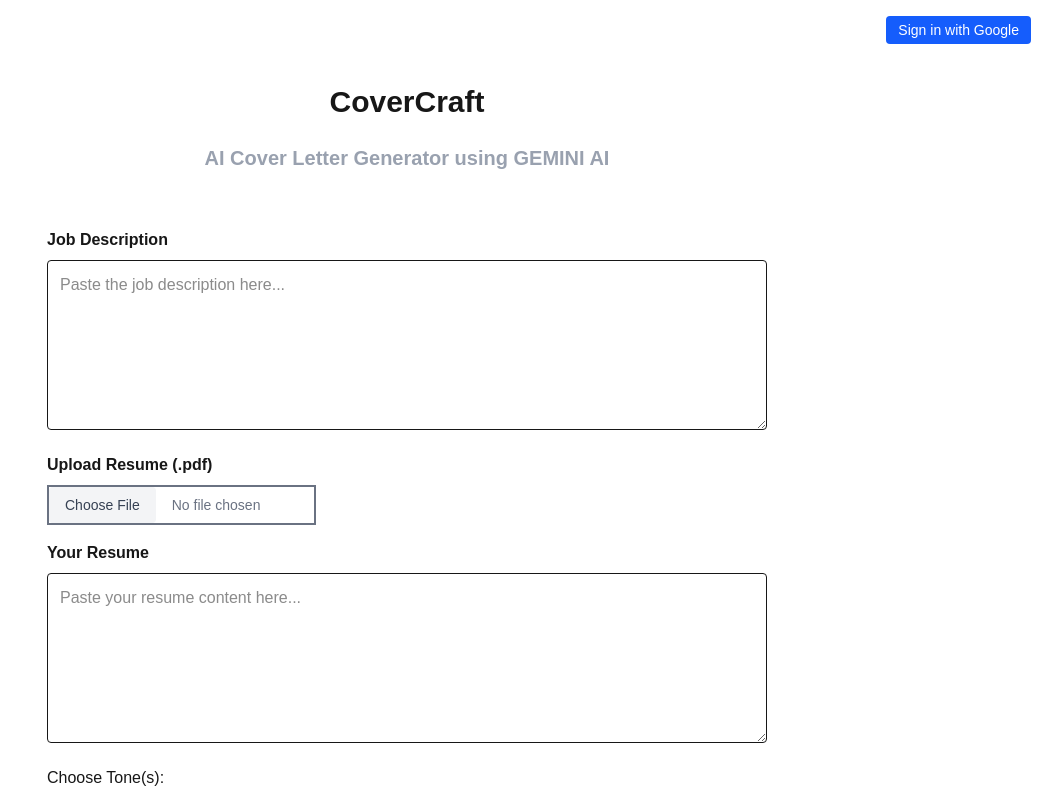
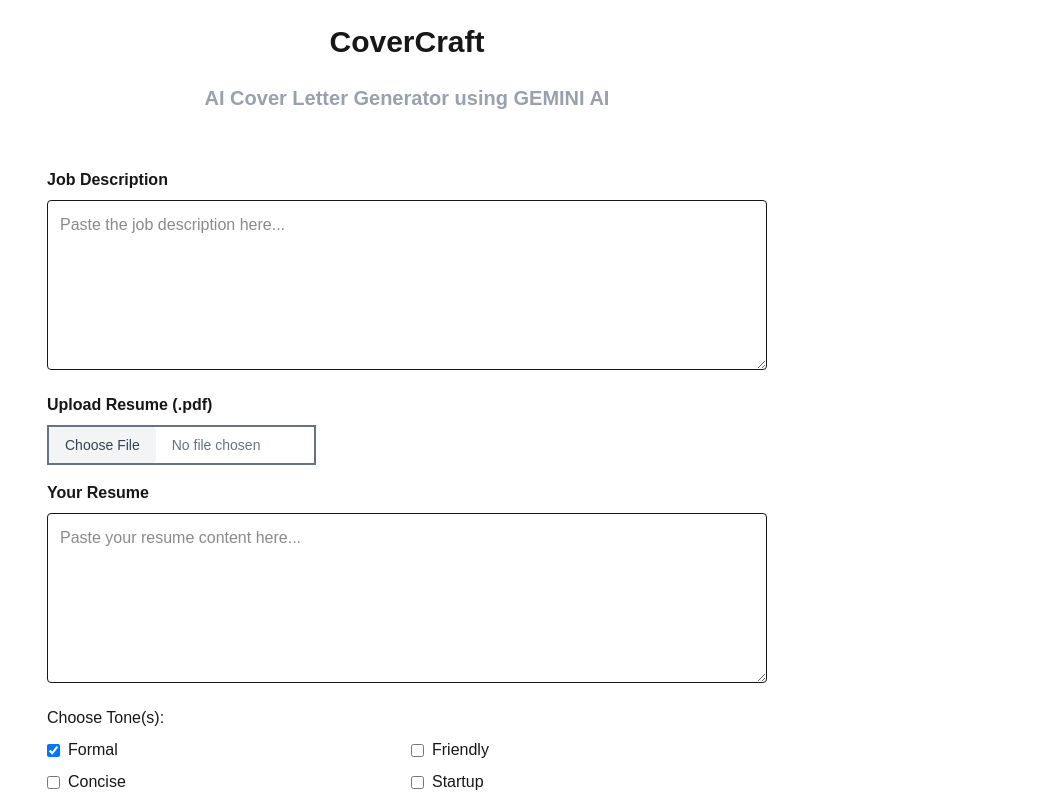
Before and after one commit to Gurjotsinghkalsi/CoverCraft, a Next.js app: page / in a window 1280 px wide. Shown: the top 800 px of the page, without its empty margins (233-1280 px from the left). Built offline with nearby package versions, Linux system fonts and the light colour scheme; no server answers.

Commit message:
disable login UI

```diff
--- a/src/pages/index.tsx
+++ b/src/pages/index.tsx
@@ -104,7 +104,8 @@
 
   return (
     <>
-    <div className="flex justify-end p-4">
+    {/* Google Auth logic preserved for future use — currently UI is hidden to keep things simple for MVP. */}
+    {/* <div className="flex justify-end p-4">
       {session ? (
         <div className="flex items-center gap-4">
           <span className="text-sm text-gray-700">
@@ -125,7 +126,7 @@
           Sign in with Google
         </button>
       )}
-    </div>
+    </div> */}
 
     <main className="max-w-3xl mx-auto p-6">
       <h1 className="text-3xl font-bold mb-6 text-center">CoverCraft</h1>
```
